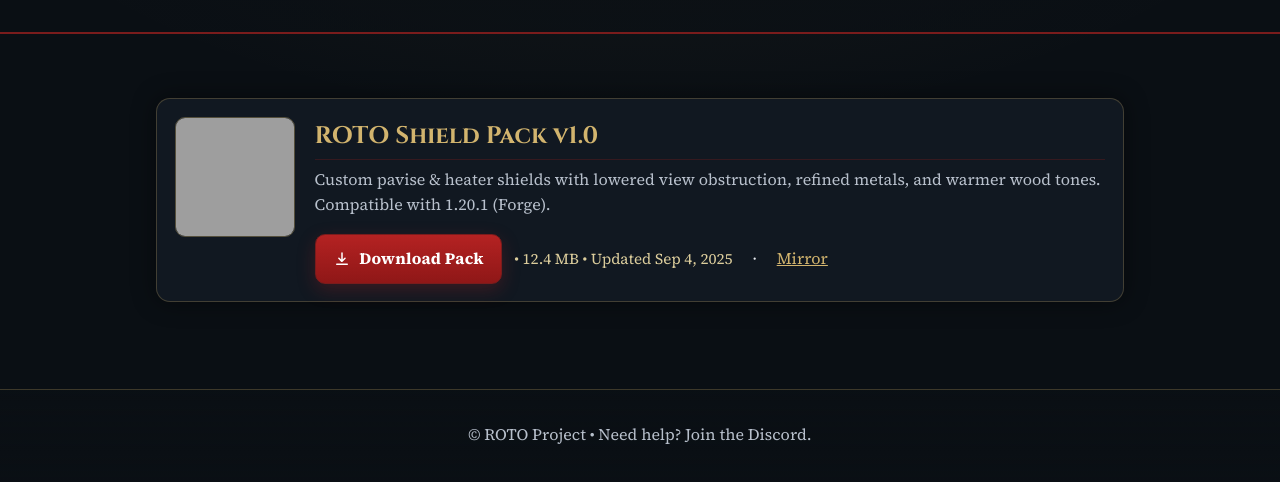
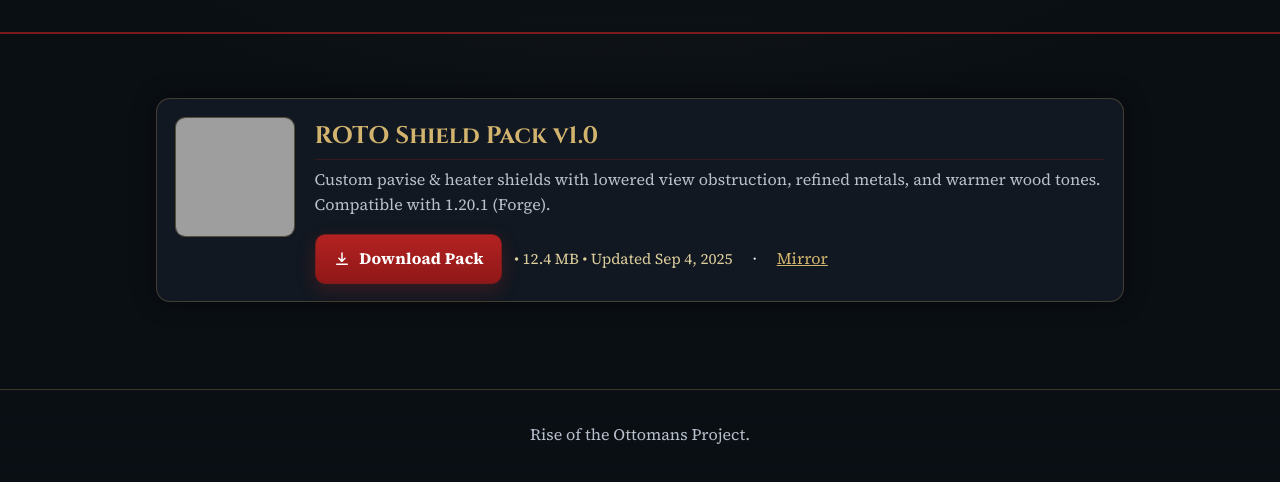
Before and after one commit to ItzYaBoiRampage/roto, a plain HTML site: page index.html in a window 1280 px wide. Shown: the part 166-648 px from the top of the page. Drawn offline with Linux system fonts and the light colour scheme; grey boxes are pictures that could not be loaded.

Commit message:
Update index.html

```diff
--- a/index.html
+++ b/index.html
@@ -38,7 +38,7 @@
 </main>
 
 <footer>
-  © ROTO Project • Need help? Join the Discord.
+  Rise of the Ottomans Project.
 </footer>
 
 </body>
```
